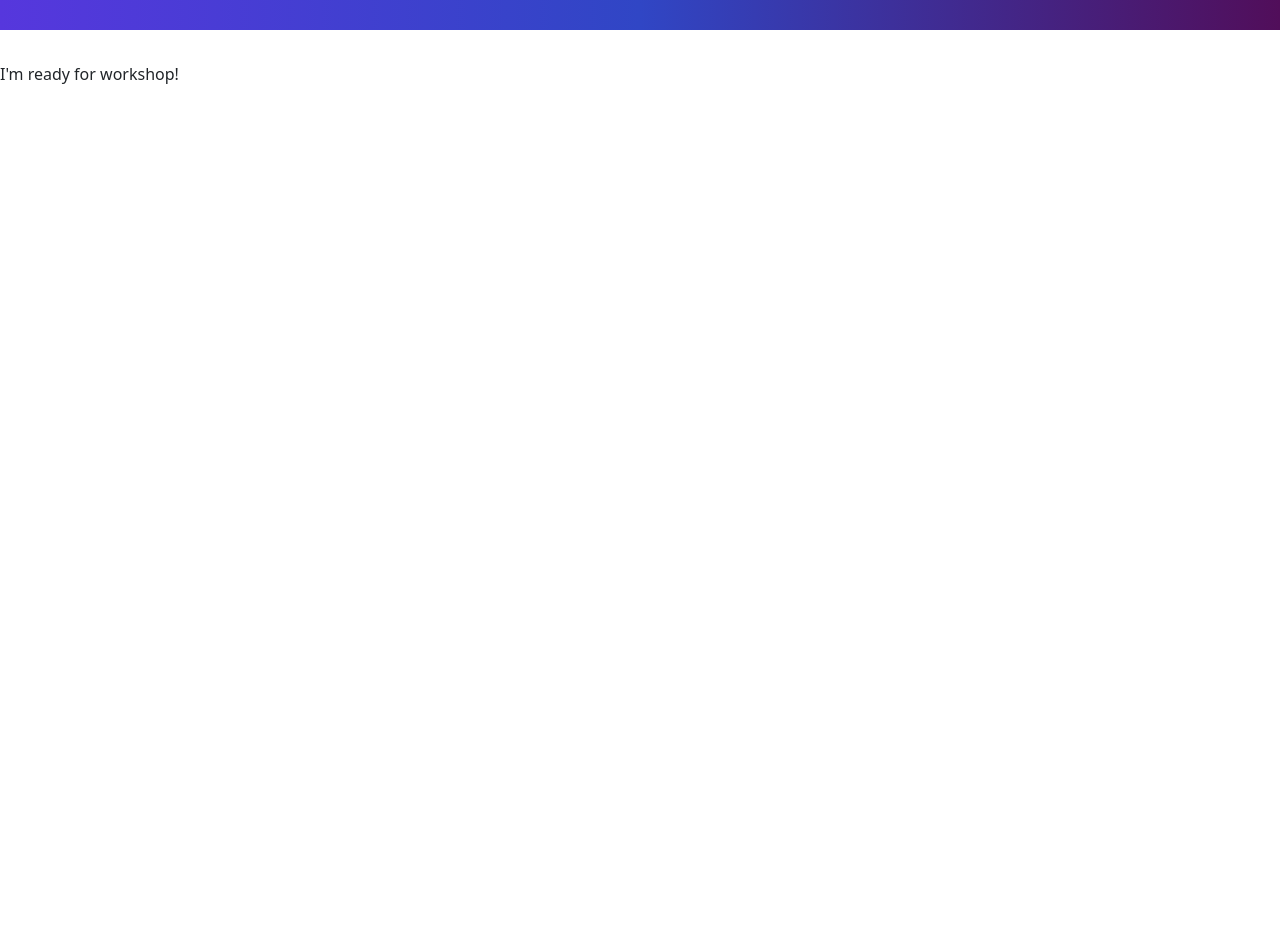
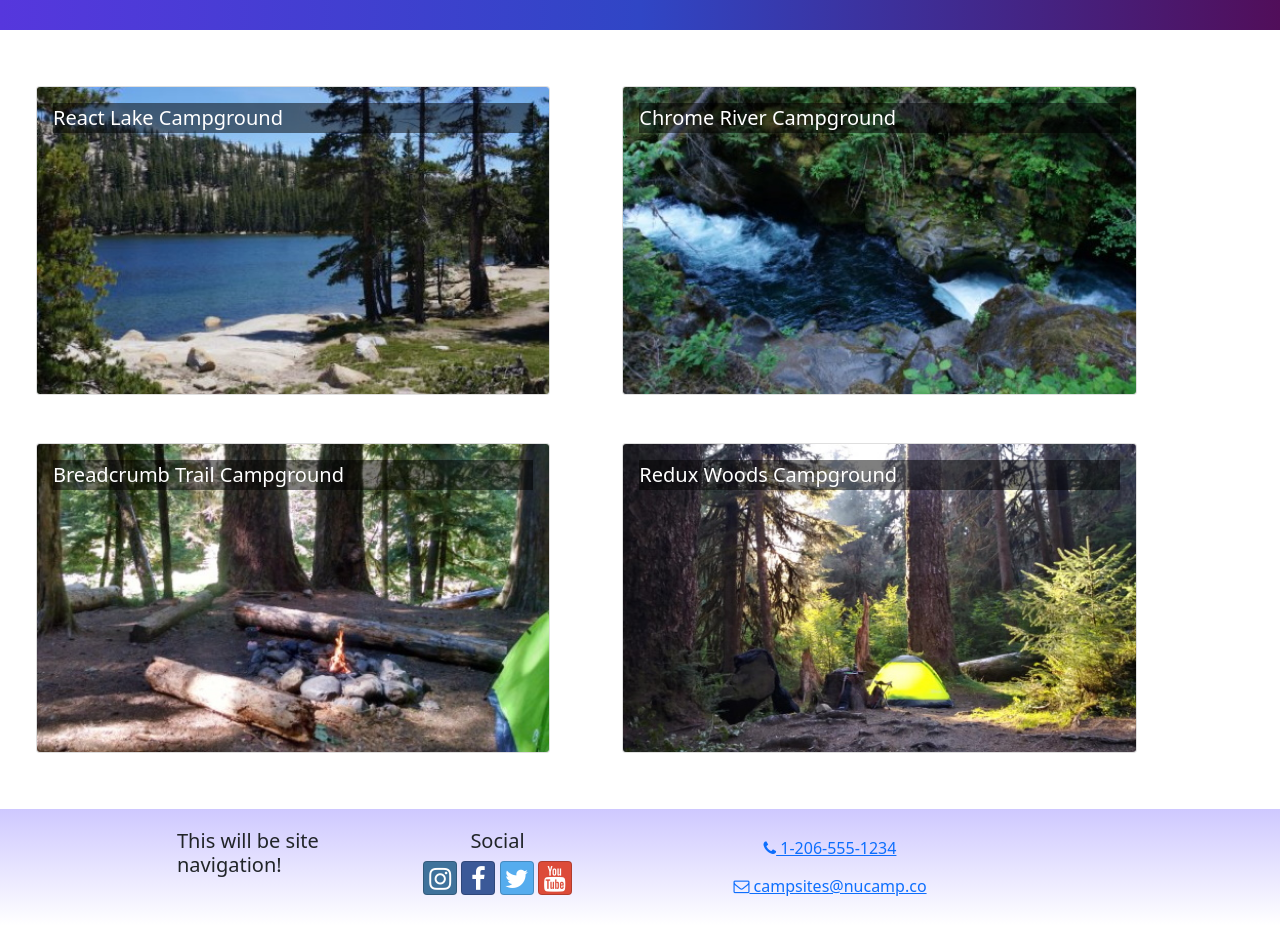
Before and after one commit to KolbyEllis/1-nucampsite, a React (Create React App) app: page / in a window 1280 px wide. Shown: the part 98-1023 px from the top of the page. Before the commit the page ends 800 px from the top, so only its background shows below. Built offline with nearby package versions, Linux system fonts and the light colour scheme.

Commit message:
generated header, footer, campsiteCard, and CampsiteList

```diff
--- a/package.json
+++ b/package.json
@@ -17,7 +17,7 @@
     "react-router-dom": "^6.2.1",
     "react-scripts": "5.0.1",
     "react-spring": "^9.4.5-beta.1",
-    "reactstrap": "^9.0.1",
+    "reactstrap": "^9.1.9",
     "redux-logger": "^3.0.6",
     "typeface-lobster": "^1.1.13",
     "typeface-open-sans": "^1.1.13",
--- a/src/App.js
+++ b/src/App.js
@@ -1,21 +1,16 @@
-import React from 'react';
-import { Container, Navbar, NavbarBrand } from 'reactstrap';
-import NucampLogo from './app/assets/img/logo.png';
+import CampsitesList from './features/campsites/CampsitesList.js';
+import Header from './components/Header';
+import Footer from './components/Footer';
 import './App.css';
 
 function App() {
-    return (
-        <div className='App'>
-            <Navbar dark color='primary' sticky='top' expand='md'>
-                <Container>
-                    <NavbarBrand href='/'>
-                        <img src={NucampLogo} alt='nucamp logo' />
-                    </NavbarBrand>
-                </Container>
-            </Navbar>
-            I'm ready for workshop!
-        </div>
-    );
+  return (
+    <div className='App'>
+      <Header />
+      <CampsitesList />
+      <Footer />
+    </div>
+  );
 }
 
 export default App;
--- a/src/app/store.js
+++ b/src/app/store.js
@@ -1,5 +1,5 @@
 import { configureStore } from '@reduxjs/toolkit';
-import counterReducer from '../features/counter/counterSlice';
+import counterReducer from '../features/counterSlice';
 
 export const store = configureStore({
   reducer: {
--- /dev/null
+++ b/src/components/Footer.js
@@ -0,0 +1,42 @@
+import React from 'react';
+import { Container, Row, Col } from 'reactstrap';
+
+const Footer = () => {
+  return (
+    <footer className='site-footer'>
+      <Container>
+        <Row>
+          <Col xs={{ size: 4, offset: 1 }} sm='2'>
+            <h5>This will be site navigation!</h5>
+          </Col>
+          <Col xs='6' sm='3' className='text-center'>
+            <h5>Social</h5>
+            <a className='btn btn-social-icon btn-instagram' href='http://instagram.com/'>
+              <i className='fa fa-instagram' />
+            </a>{' '}
+            <a className='btn btn-social-icon btn-facebook' href='http://www.facebook.com/'>
+              <i className='fa fa-facebook' />
+            </a>{' '}
+            <a className='btn btn-social-icon btn-twitter' href='http://twitter.com/'>
+              <i className='fa fa-twitter' />
+            </a>{' '}
+            <a className='btn btn-social-icon btn-google' href='http://youtube.com/'>
+              <i className='fa fa-youtube' />
+            </a>
+          </Col>
+          <Col sm='4' className='text-center'>
+            <a role='button' className='btn btn-link' href='tel:+12065551234'>
+              <i className='fa fa-phone' /> 1-206-555-1234
+            </a>
+            <br />
+            <a role='button' className='btn btn-link' href='mailto:notreal@notreal.co'>
+              <i className='fa fa-envelope-o' /> campsites@nucamp.co
+            </a>
+          </Col>
+        </Row>
+      </Container>
+    </footer>
+  );
+};
+
+export default Footer;
--- /dev/null
+++ b/src/components/Header.js
@@ -0,0 +1,15 @@
+import React from 'react';
+import { Navbar, NavbarBrand } from 'reactstrap';
+import NucampLogo from '../app/assets/img/logo.png';
+
+const Header = () => {
+  return (
+    <Navbar dark color='primary' sticky='top' expand='md'>
+      <NavbarBrand href='/'>
+        <img src={NucampLogo} alt='nucamp logo' />
+      </NavbarBrand>
+    </Navbar>
+  );
+};
+
+export default Header;
--- /dev/null
+++ b/src/features/campsites/CampsiteCard.js
@@ -0,0 +1,19 @@
+import { Card, CardImg, CardImgOverlay, CardTitle } from 'reactstrap';
+
+const CampsiteCard = (props) => {
+    return (
+        <Card>
+            <CardImg
+                width='100%'
+                src={props.campsite.image}
+                alt={props.campsite.name}
+            />
+
+            <CardImgOverlay>
+                <CardTitle>{props.campsite.name}</CardTitle>
+            </CardImgOverlay>
+        </Card>
+    );
+}
+
+export default CampsiteCard;
--- /dev/null
+++ b/src/features/campsites/CampsitesList.js
@@ -0,0 +1,19 @@
+import { CAMPSITES } from '../../app/shared/CAMPSITES';
+import { Col, Row } from 'reactstrap';
+import CampsiteCard from './CampsiteCard';
+
+const CampsitesList = () => {
+  return (
+    <Row className='ms-auto'>
+      {CAMPSITES.map((campsite) => {
+        return (
+          <Col md='5' className='m-4' key={campsite.id}>
+            <CampsiteCard campsite={campsite} />
+          </Col>
+        );
+      })}
+    </Row>
+  );
+}
+
+export default CampsitesList;
```
Also changed, not shown: src/features/Counter.js (renamed from src/features/counter/Counter.js), src/features/Counter.module.css (renamed from src/features/counter/Counter.module.css), src/features/counterAPI.js (renamed from src/features/counter/counterAPI.js), src/features/counterSlice.js (renamed from src/features/counter/counterSlice.js), 2 other files (tests, documents, lock files or other folders).
